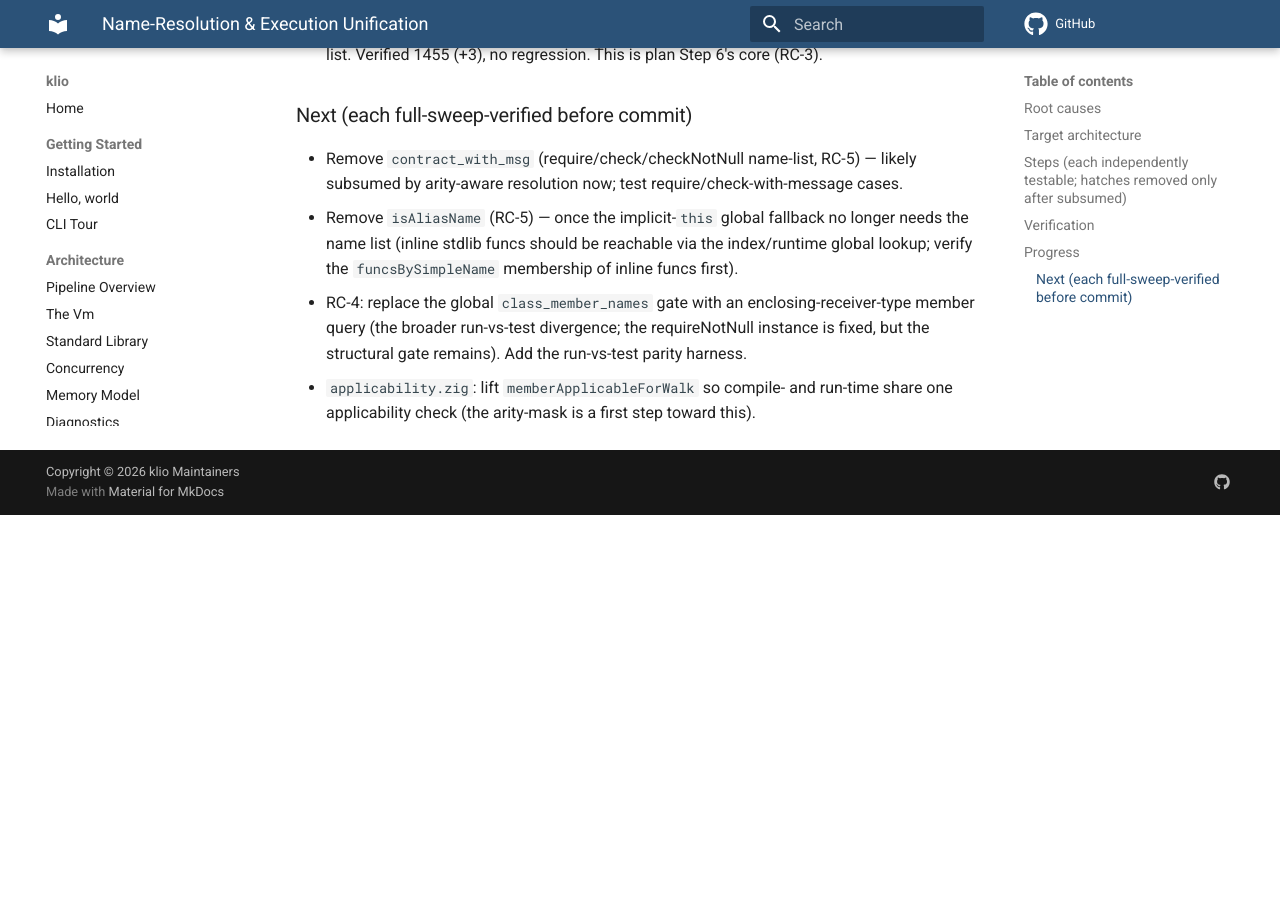
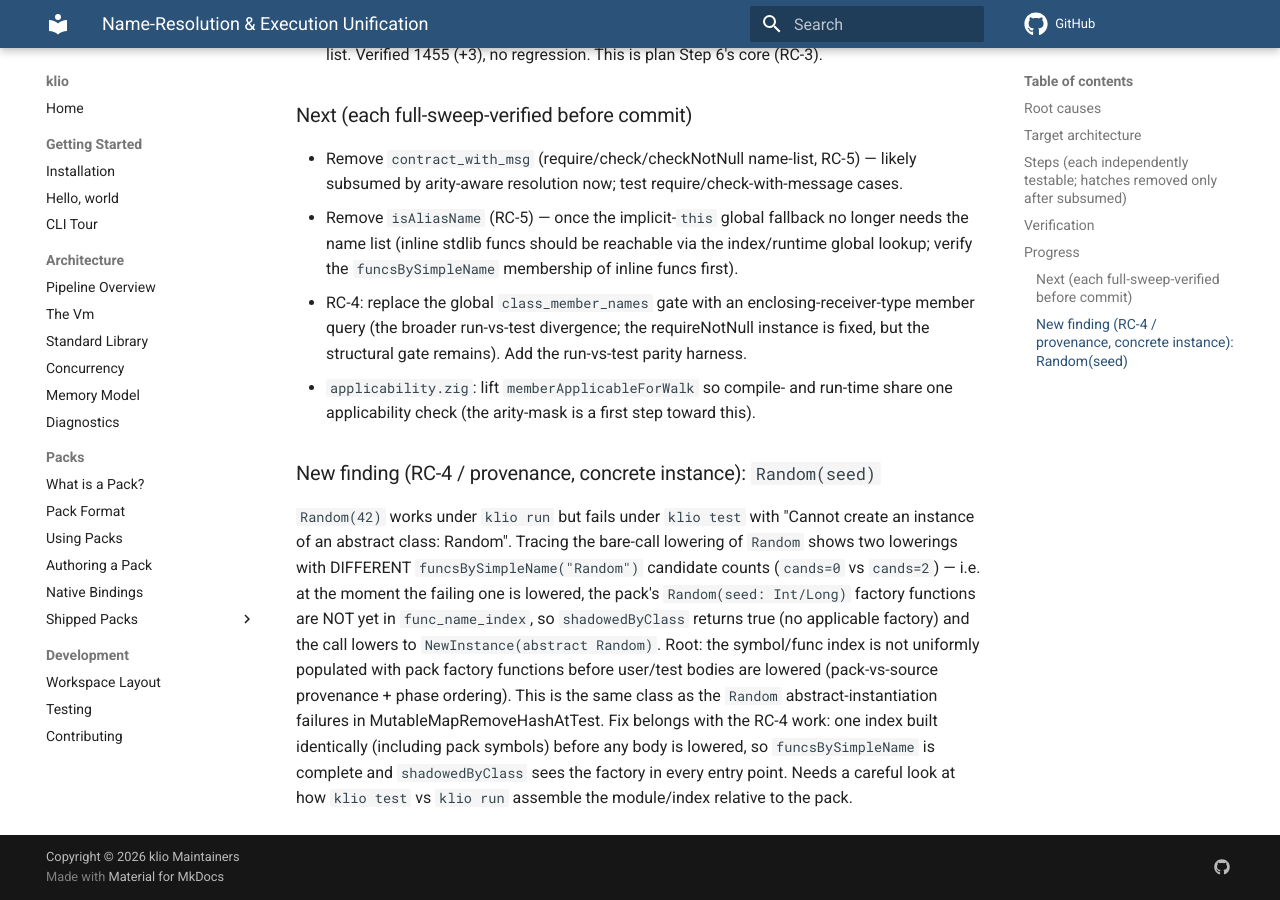
Before and after one commit to DrewCarlson/klio, an MkDocs documentation site: the page built from docs/resolution-unification-plan.md, in a window 1280 px wide and 900 px high, scrolled down 2475 px. Built offline with MkDocs 1.6.1 and Material for MkDocs 9.7.7, drawn with Linux system fonts in a browser that asks for light colours; comment, search, counter and statistics services are not loaded; before the commit the page ends 2990 px from its top, so only the background shows below that.

Commit message:
docs: record Random(seed) pack-visibility divergence (RC-4 instance)

```diff
--- a/docs/resolution-unification-plan.md
+++ b/docs/resolution-unification-plan.md
@@ -93,3 +93,19 @@ the interpreter.
   fixed, but the structural gate remains). Add the run-vs-test parity harness.
 - `applicability.zig`: lift `memberApplicableForWalk` so compile- and run-time share
   one applicability check (the arity-mask is a first step toward this).
+
+### New finding (RC-4 / provenance, concrete instance): `Random(seed)`
+`Random(42)` works under `klio run` but fails under `klio test` with
+"Cannot create an instance of an abstract class: Random". Tracing the bare-call
+lowering of `Random` shows two lowerings with DIFFERENT `funcsBySimpleName("Random")`
+candidate counts (`cands=0` vs `cands=2`) — i.e. at the moment the failing one is
+lowered, the pack's `Random(seed: Int/Long)` factory functions are NOT yet in
+`func_name_index`, so `shadowedByClass` returns true (no applicable factory) and the
+call lowers to `NewInstance(abstract Random)`. Root: the symbol/func index is not
+uniformly populated with pack factory functions before user/test bodies are lowered
+(pack-vs-source provenance + phase ordering). This is the same class as the `Random`
+abstract-instantiation failures in MutableMapRemoveHashAtTest. Fix belongs with the
+RC-4 work: one index built identically (including pack symbols) before any body is
+lowered, so `funcsBySimpleName` is complete and `shadowedByClass` sees the factory in
+every entry point. Needs a careful look at how `klio test` vs `klio run` assemble the
+module/index relative to the pack.
```
